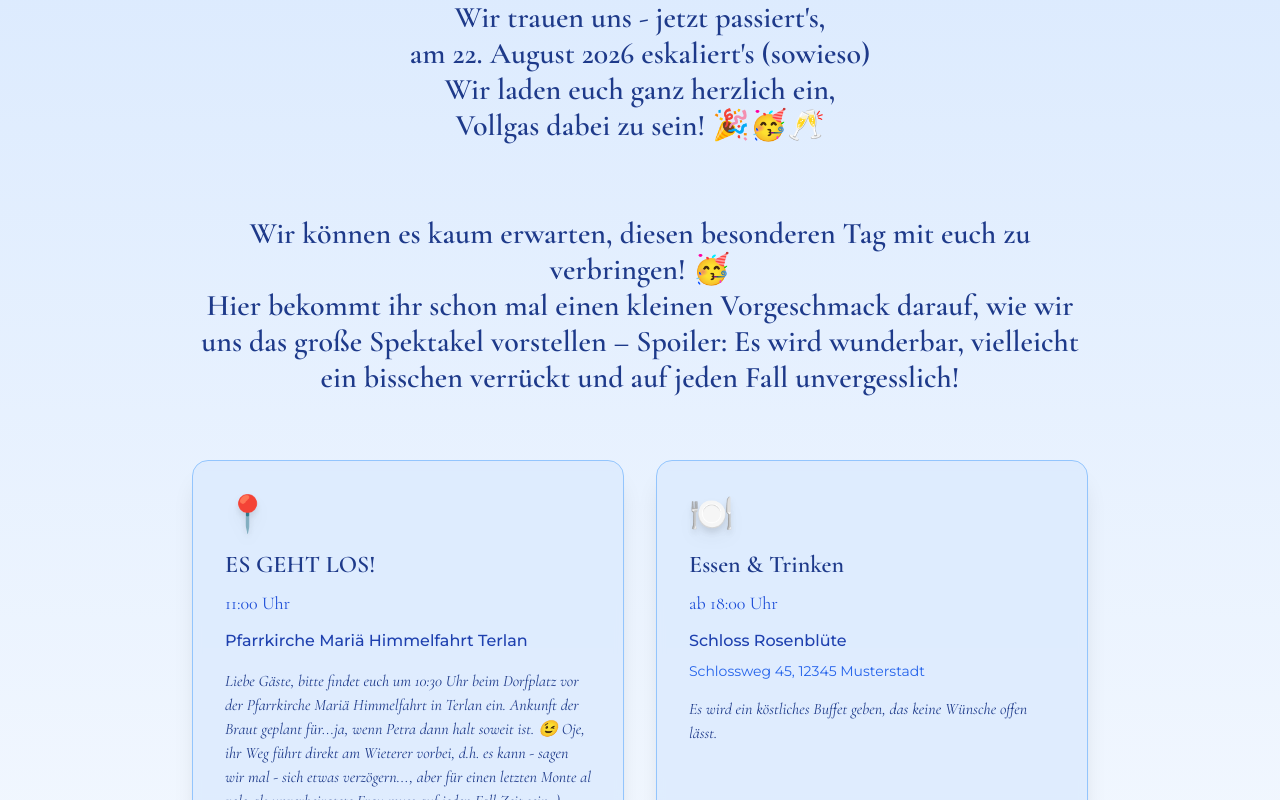
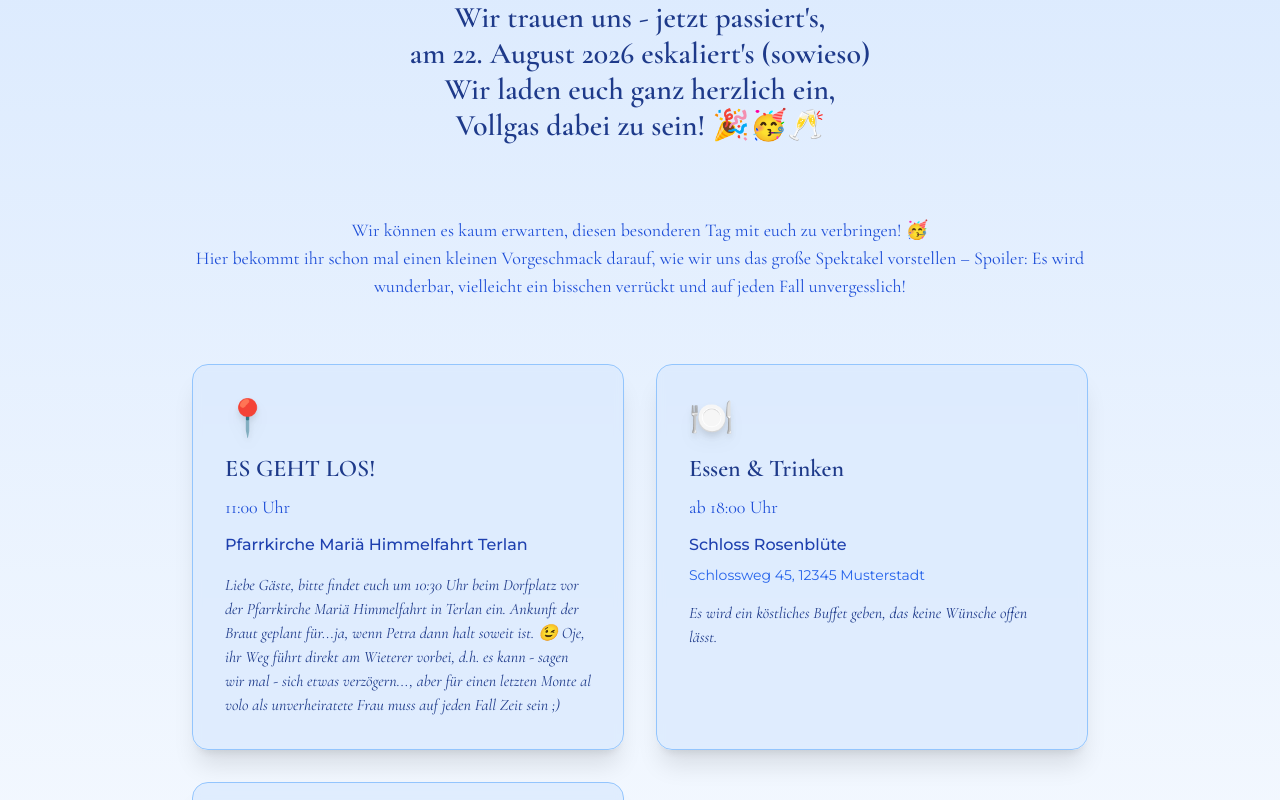
Before and after one commit to MoxiSpoxi/michipetrahochzeit, a Next.js app: page / in a window 1280 px wide. Shown: the part 1680-2480 px from the top of the page. Built offline with nearby package versions, Linux system fonts and the light colour scheme.

Commit message:
Details: Gedicht größer und fetter gemacht

```diff
--- a/app/components/Details.jsx
+++ b/app/components/Details.jsx
@@ -49,6 +49,8 @@ export default function Details() {
             Vollgas dabei zu sein! 🎉🥳🥂<br />
             <br />
             <br />
+            </p>
+            <p className="font-display text-lg text-blue-700">
             Wir können es kaum erwarten, diesen besonderen Tag mit euch zu verbringen! 🥳<br />
             Hier bekommt ihr schon mal einen kleinen Vorgeschmack darauf, wie wir uns das große Spektakel vorstellen – Spoiler: Es wird wunderbar, vielleicht ein bisschen verrückt und auf jeden Fall unvergesslich!
           </p>
```
